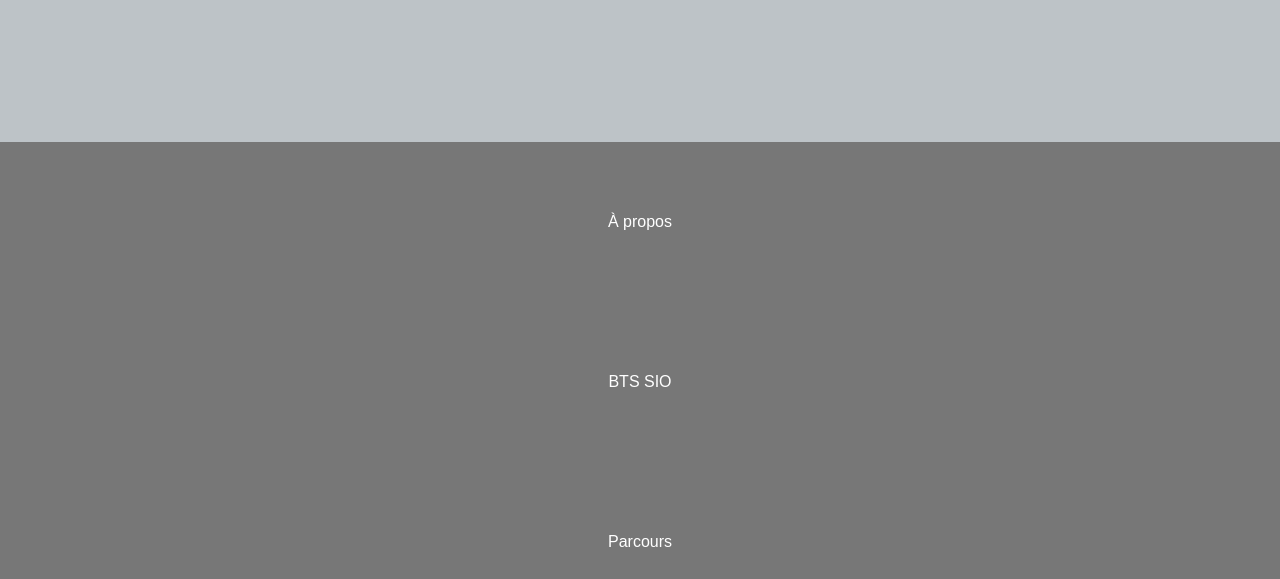
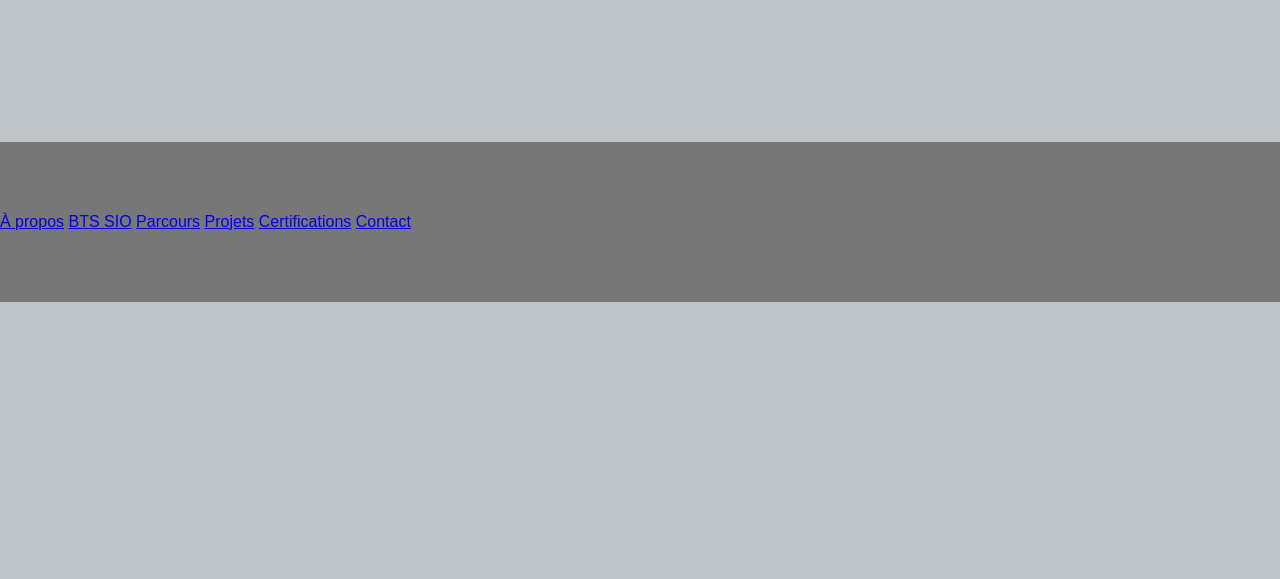
Before and after one commit to yasmina974/yasmina974.github.io, a plain HTML site: page index.html in a window 1280 px wide. Shown: the part 221-800 px from the top of the page. Drawn offline with Linux system fonts and the light colour scheme.

Commit message:
Update style.css

```diff
--- a/style.css
+++ b/style.css
@@ -23,13 +23,6 @@ ul {
 li {
   display: inline;
 }
-li a {
-  display: block;
-  color: white;
-  text-align: center;
-  padding: 0px 120px;
-  text-decoration: none;
-}
 
 h1{
   text-align: center;
```
